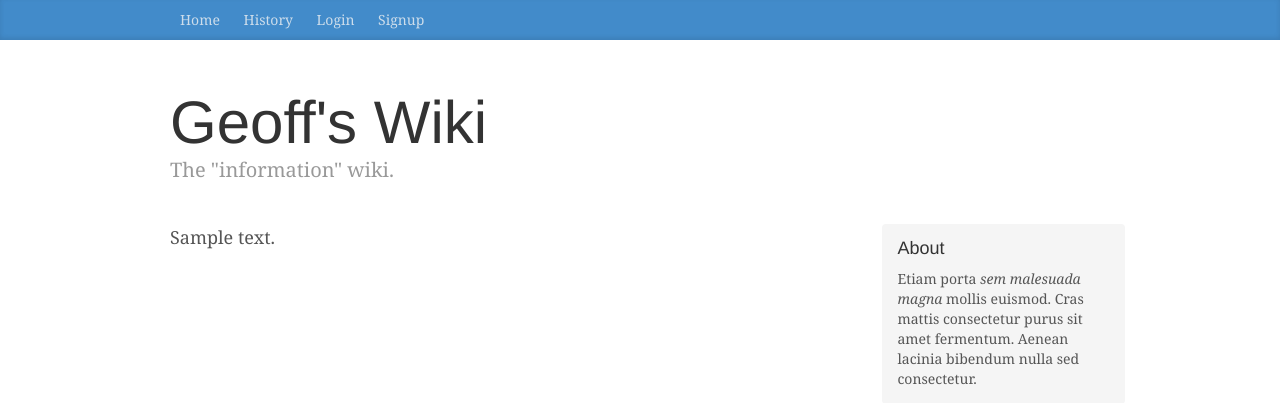
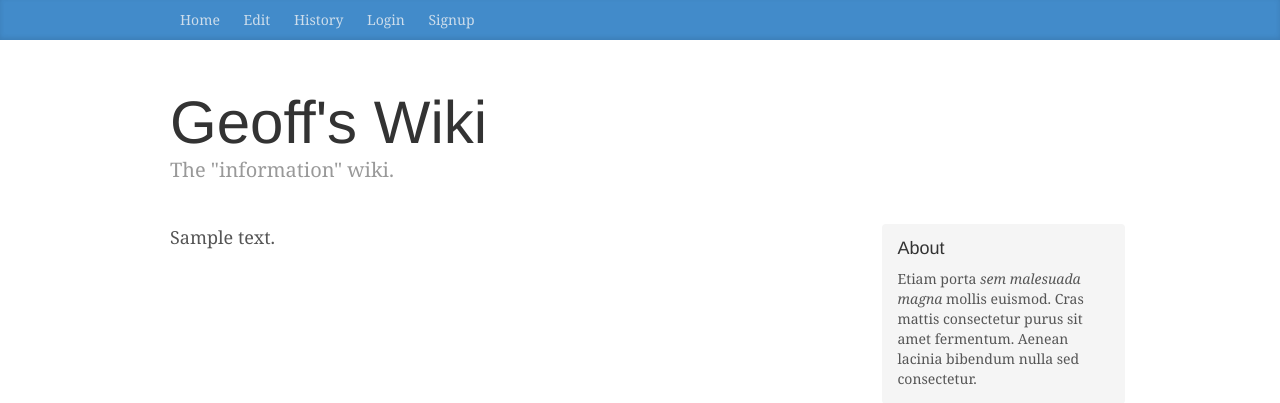
Before and after one commit to GKleim/wiki, a Flask app: template imposing-cinema-111622/templates/wikipage.html in a window 1280 px wide. Shown: the top 403 px of the page. Run offline with Flask 2, Linux system fonts and the light colour scheme; the template is opened without the code that fills it: most values are stand-ins (such as "Sample title", 1, 10 or a date in 2020); some libraries are stand-ins or nearby versions.

Commit message:
show edit link in navbar for a wikipage if you are not logged in

```diff
--- a/imposing-cinema-111622/templates/wikipage.html
+++ b/imposing-cinema-111622/templates/wikipage.html
@@ -1,9 +1,7 @@
 {% extends "wrapper.html" %}
 {% block navlinkswrap %}
-  {% if 'username' in session %}
-    <a class="blog-nav-item" href="{{url_for('edit', page_tag=page_tag)}}">Edit</a>
-  {% endif %}
-    <a class="blog-nav-item" href="{{url_for('history', page_tag=page_tag)}}">History</a>
+  <a class="blog-nav-item" href="{{url_for('edit', page_tag=page_tag)}}">Edit</a>
+  <a class="blog-nav-item" href="{{url_for('history', page_tag=page_tag)}}">History</a>
 {% endblock %}
 {% block wrapper %}
 
```
